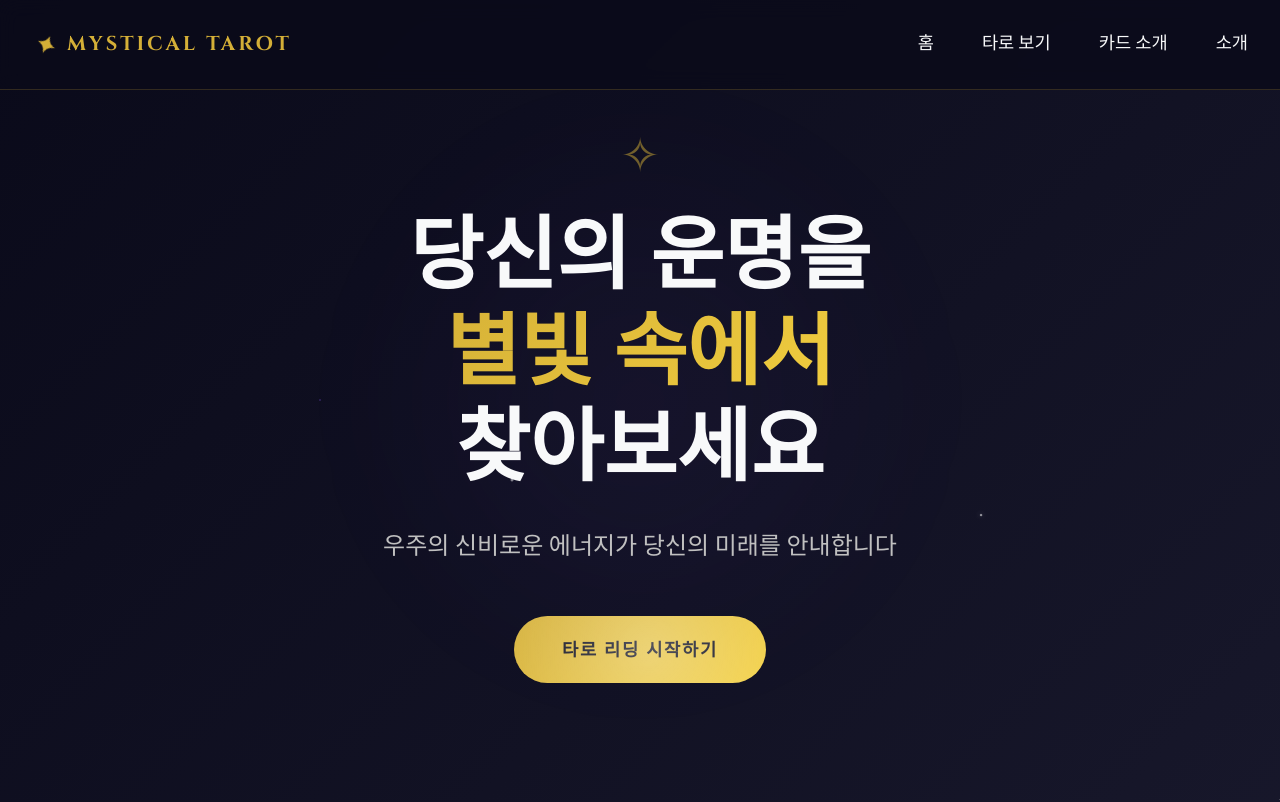
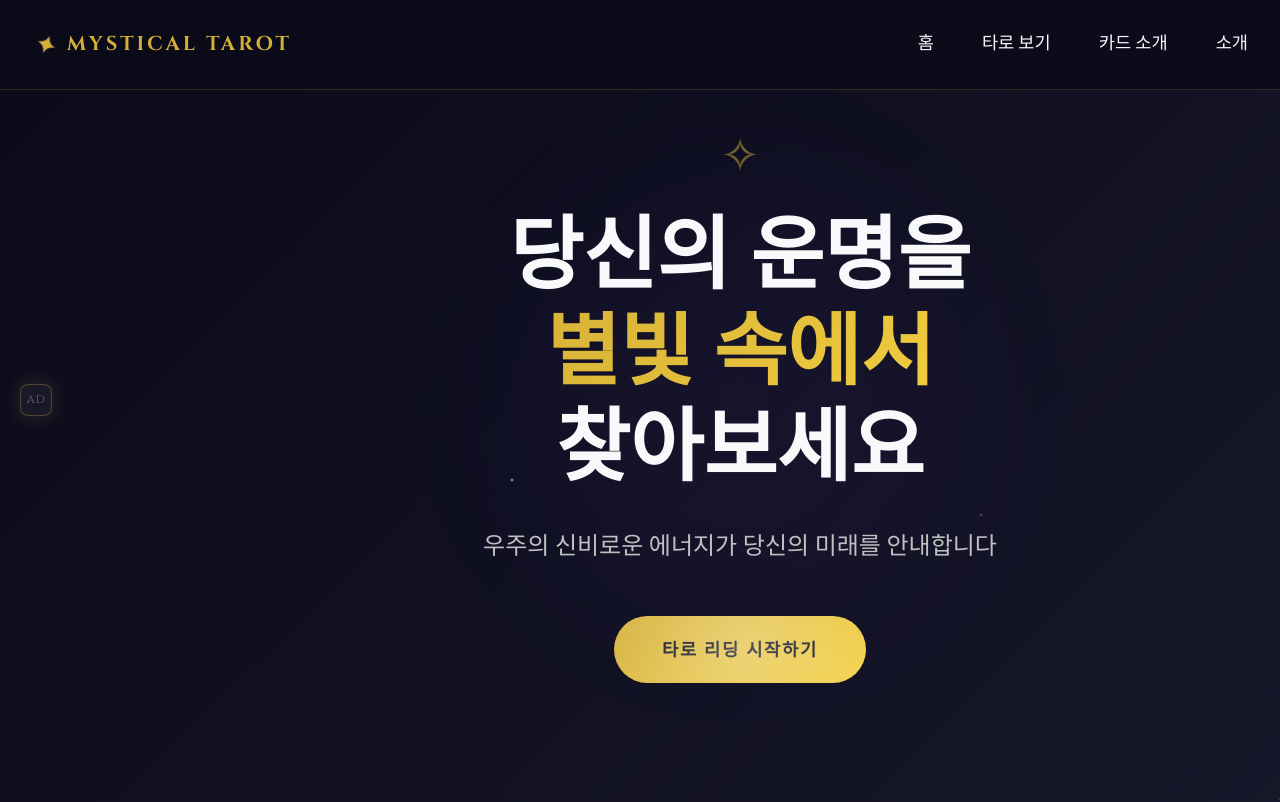
Before and after one commit to woojin-ai/tarot-card-homepage, a plain HTML site: page index.html in a window 1280 px wide. Shown: the top 802 px of the page. Drawn offline with nearby package versions, Linux system fonts and the light colour scheme.

Commit message:
Add left sidebar ads

```diff
--- a/index.html
+++ b/index.html
@@ -10,6 +10,18 @@
     <link rel="stylesheet" href="style.css">
 </head>
 <body>
+    <!-- 왼쪽 세로형 광고 -->
+    <aside class="left-ad-container">
+        <div class="ad-wrapper">
+            <div class="ad-label">AD</div>
+            <ins class="kakao_ad_area" style="display:none;"
+                data-ad-unit="DAN-8VT6FgCGZjETAZUU"
+                data-ad-width="160"
+                data-ad-height="600"></ins>
+            <script type="text/javascript" src="//t1.daumcdn.net/kas/static/ba.min.js" async></script>
+        </div>
+    </aside>
+
     <!-- 별빛 배경 효과 -->
     <div class="stars-container">
         <div class="stars"></div>
@@ -17,6 +29,8 @@
         <div class="stars3"></div>
     </div>
 
+    <!-- 메인 콘텐츠 래퍼 -->
+    <div class="main-wrapper">
     <!-- 네비게이션 -->
     <nav class="nav">
         <div class="nav-container">
@@ -213,6 +227,8 @@
             <p class="copyright">© 2025 Mystical Tarot. All rights reserved.</p>
         </div>
     </footer>
+    </div>
+    <!-- End of main-wrapper -->
 
     <script src="script.js"></script>
 </body>
--- a/style.css
+++ b/style.css
@@ -27,6 +27,9 @@
     --spacing-md: 2rem;
     --spacing-lg: 4rem;
     --spacing-xl: 6rem;
+
+    /* Layout */
+    --ad-width: 200px;
 }
 
 /* ====================================
@@ -50,6 +53,56 @@ body {
     overflow-x: hidden;
     position: relative;
     min-height: 100vh;
+}
+
+/* ====================================
+   왼쪽 세로형 광고
+   ==================================== */
+.left-ad-container {
+    position: fixed;
+    left: 20px;
+    top: 50%;
+    transform: translateY(-50%);
+    z-index: 999;
+    opacity: 0;
+    animation: fadeInAd 1s ease-out 0.5s forwards;
+}
+
+.ad-wrapper {
+    position: relative;
+    padding: 15px;
+    background: rgba(26, 26, 46, 0.8);
+    border: 1px solid rgba(212, 175, 55, 0.3);
+    border-radius: 8px;
+    backdrop-filter: blur(10px);
+    box-shadow:
+        0 0 20px rgba(212, 175, 55, 0.2),
+        inset 0 0 20px rgba(212, 175, 55, 0.05);
+}
+
+.ad-label {
+    position: absolute;
+    top: 5px;
+    right: 5px;
+    font-size: 0.7rem;
+    color: var(--color-silver);
+    opacity: 0.5;
+    font-family: var(--font-heading);
+    letter-spacing: 0.1em;
+}
+
+@keyframes fadeInAd {
+    to {
+        opacity: 1;
+    }
+}
+
+/* ====================================
+   메인 콘텐츠 래퍼
+   ==================================== */
+.main-wrapper {
+    margin-left: var(--ad-width);
+    transition: margin-left 0.3s ease;
 }
 
 /* ====================================
@@ -925,6 +978,15 @@ body {
    Responsive Design
    ==================================== */
 @media (max-width: 1024px) {
+    /* 광고 숨김 */
+    .left-ad-container {
+        display: none;
+    }
+
+    .main-wrapper {
+        margin-left: 0;
+    }
+
     .hero-title {
         font-size: 4rem;
     }
@@ -935,6 +997,10 @@ body {
 
     .result-content {
         grid-template-columns: 1fr;
+    }
+
+    .mystical-circle {
+        opacity: 0.1;
     }
 }
 
@@ -980,7 +1046,6 @@ body {
     }
 
     .mystical-circle {
-        width: 200px;
-        height: 200px;
+        display: none;
     }
 }
```
